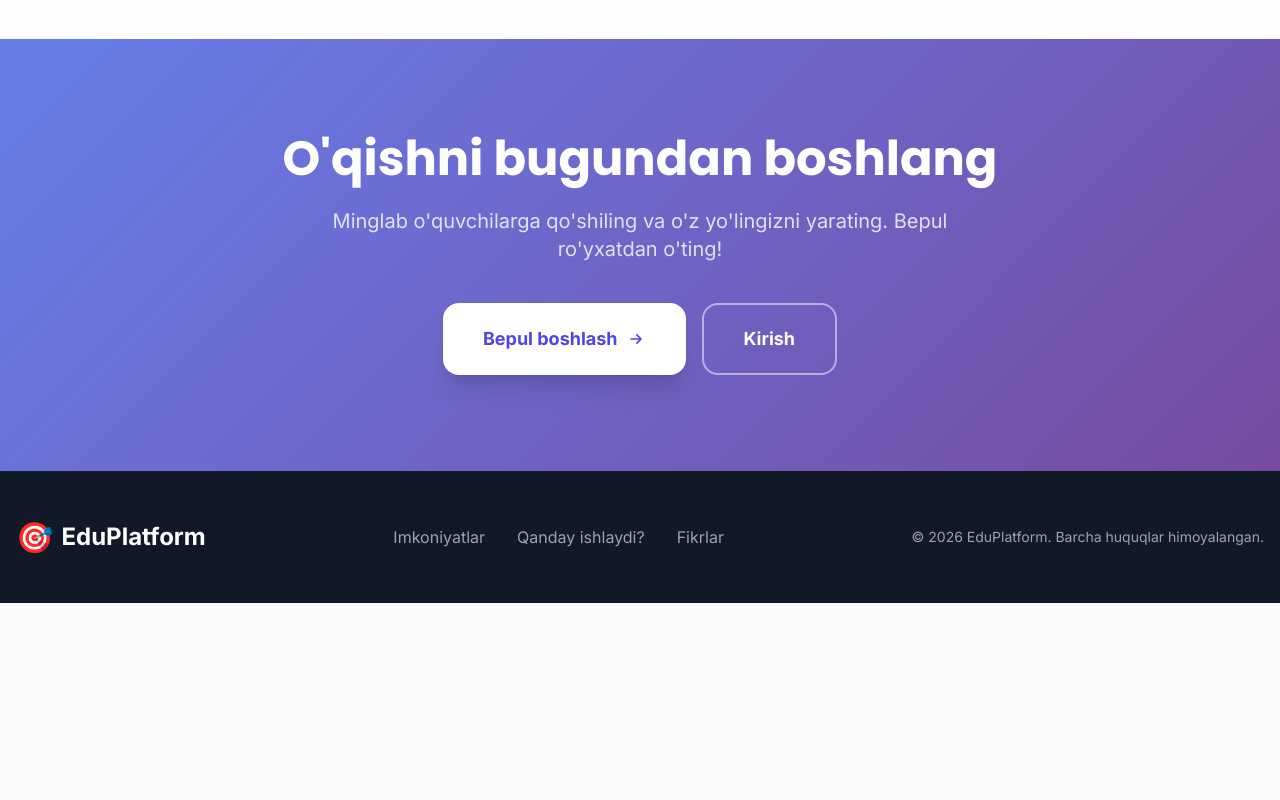
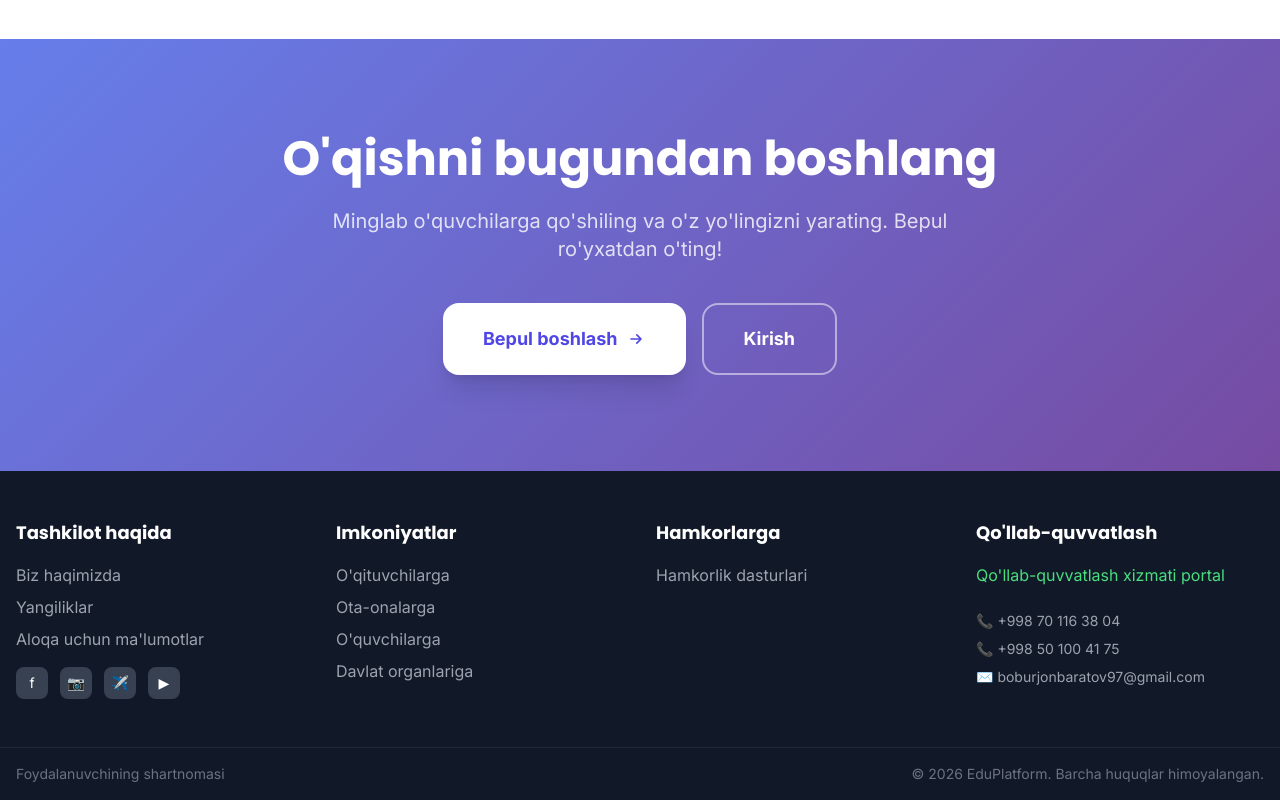
Before and after one commit to shoxan2050/edu, a website: page public/index.html in a window 1280 px wide. Shown: the part 3401-4201 px from the top of the page. Before the commit the page ends 4004 px from the top, so only its background shows below. Drawn offline with nearby package versions, Linux system fonts and the light colour scheme; no server answers.

Commit message:
🚀 Force reset - clean upload

```diff
--- a/public/index.html
+++ b/public/index.html
@@ -614,20 +614,81 @@
     </section>
 
     <!-- Footer -->
-    <footer class="py-12 bg-gray-900 text-gray-400">
-        <div class="max-w-7xl mx-auto px-4">
-            <div class="flex flex-col md:flex-row justify-between items-center gap-6">
-                <div class="flex items-center gap-2 text-2xl font-bold text-white">
-                    <span class="text-3xl">🎯</span> EduPlatform
+    <footer class="bg-gray-900 text-white">
+        <!-- Main Footer Content -->
+        <div class="max-w-7xl mx-auto px-4 py-12">
+            <div class="grid grid-cols-1 md:grid-cols-4 gap-8">
+                <!-- Tashkilot haqida -->
+                <div>
+                    <h3 class="text-lg font-bold mb-4">Tashkilot haqida</h3>
+                    <ul class="space-y-2 text-gray-400">
+                        <li><span class="hover:text-white cursor-pointer transition">Biz haqimizda</span></li>
+                        <li><span class="hover:text-white cursor-pointer transition">Yangiliklar</span></li>
+                        <li><a href="/contacts" class="hover:text-white transition">Aloqa uchun ma'lumotlar</a></li>
+                    </ul>
+                    <!-- Social Icons -->
+                    <div class="flex gap-3 mt-4">
+                        <a href="https://facebook.com" target="_blank" rel="noopener noreferrer"
+                            class="w-8 h-8 bg-gray-700 rounded-lg flex items-center justify-center hover:bg-gray-600 transition">
+                            <span class="text-sm">f</span>
+                        </a>
+                        <a href="https://instagram.com/malware2222" target="_blank" rel="noopener noreferrer"
+                            class="w-8 h-8 bg-gray-700 rounded-lg flex items-center justify-center hover:bg-gray-600 transition">
+                            <span class="text-sm">📷</span>
+                        </a>
+                        <a href="https://t.me/jun1or_person" target="_blank" rel="noopener noreferrer"
+                            class="w-8 h-8 bg-gray-700 rounded-lg flex items-center justify-center hover:bg-gray-600 transition">
+                            <span class="text-sm">✈️</span>
+                        </a>
+                        <a href="https://youtube.com" target="_blank" rel="noopener noreferrer"
+                            class="w-8 h-8 bg-gray-700 rounded-lg flex items-center justify-center hover:bg-gray-600 transition">
+                            <span class="text-sm">▶</span>
+                        </a>
+                    </div>
                 </div>
-                <div class="flex items-center gap-8">
-                    <a href="#features" class="hover:text-white transition">Imkoniyatlar</a>
-                    <a href="#how-it-works" class="hover:text-white transition">Qanday ishlaydi?</a>
-                    <a href="#testimonials" class="hover:text-white transition">Fikrlar</a>
+
+                <!-- Imkoniyatlar -->
+                <div>
+                    <h3 class="text-lg font-bold mb-4">Imkoniyatlar</h3>
+                    <ul class="space-y-2 text-gray-400">
+                        <li><span class="hover:text-white cursor-pointer transition">O'qituvchilarga</span></li>
+                        <li><span class="hover:text-white cursor-pointer transition">Ota-onalarga</span></li>
+                        <li><span class="hover:text-white cursor-pointer transition">O'quvchilarga</span></li>
+                        <li><span class="hover:text-white cursor-pointer transition">Davlat organlariga</span></li>
+                    </ul>
                 </div>
-                <div class="text-sm">
-                    © 2026 EduPlatform. Barcha huquqlar himoyalangan.
+
+                <!-- Hamkorlarga -->
+                <div>
+                    <h3 class="text-lg font-bold mb-4">Hamkorlarga</h3>
+                    <ul class="space-y-2 text-gray-400">
+                        <li><a href="/contacts" class="hover:text-white transition">Hamkorlik dasturlari</a></li>
+                    </ul>
                 </div>
+
+                <!-- Qo'llab-quvvatlash -->
+                <div>
+                    <h3 class="text-lg font-bold mb-4">Qo'llab-quvvatlash</h3>
+                    <ul class="space-y-2 text-gray-400">
+                        <li><a href="/contacts"
+                                class="text-green-400 hover:text-green-300 transition">Qo'llab-quvvatlash xizmati
+                                portal</a></li>
+                    </ul>
+                    <div class="mt-6 space-y-2 text-gray-400">
+                        <p class="text-sm">📞 +998 70 116 38 04</p>
+                        <p class="text-sm">📞 +998 50 100 41 75</p>
+                        <p class="text-sm">✉️ boburjonbaratov97@gmail.com</p>
+                    </div>
+                </div>
+            </div>
+        </div>
+
+        <!-- Bottom Bar -->
+        <div class="border-t border-gray-800 py-4">
+            <div
+                class="max-w-7xl mx-auto px-4 flex flex-col md:flex-row justify-between items-center gap-4 text-gray-500 text-sm">
+                <span>Foydalanuvchining shartnomasi</span>
+                <span>© 2026 EduPlatform. Barcha huquqlar himoyalangan.</span>
             </div>
         </div>
     </footer>
```
Also changed, not shown: public/contacts/index.html (added, +110 -0 lines).
